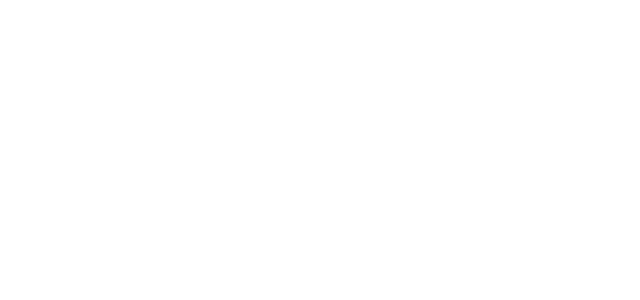
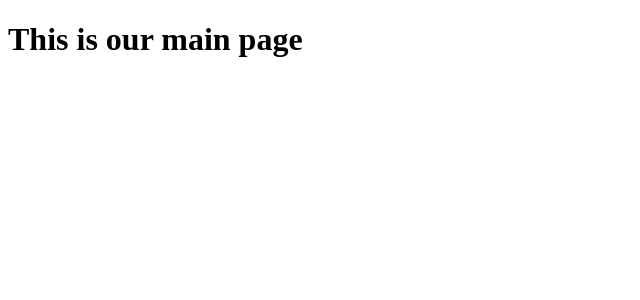
Before and after one commit to HarrisonClark/PetParty, a React (Create React App) app: page / in a window 1280 px wide. Shown: the top 300 px of the page, without its empty margins (0-640 px from the left). Built offline with nearby package versions, Linux system fonts and the light colour scheme.

Commit message:
added main page

```diff
--- a/src/App.js
+++ b/src/App.js
@@ -3,12 +3,14 @@ import { createStore } from 'redux';
 import { Provider } from 'react-redux';
 import Testing from './Testing';
 import reducer from './store/reducer';
+import Main from './mainpage';
 
 const store = createStore(reducer)
 
 function App() {
   return (
     <Provider store ={store}>
+      <Main />
       <Testing />
     </Provider>
   );
--- /dev/null
+++ b/src/mainpage.js
@@ -0,0 +1,11 @@
+import React from 'react';
+
+export default function Main() {
+    return (
+        <>
+            <h1>
+                This is our main page
+            </h1>
+        </>
+    )
+}
```
